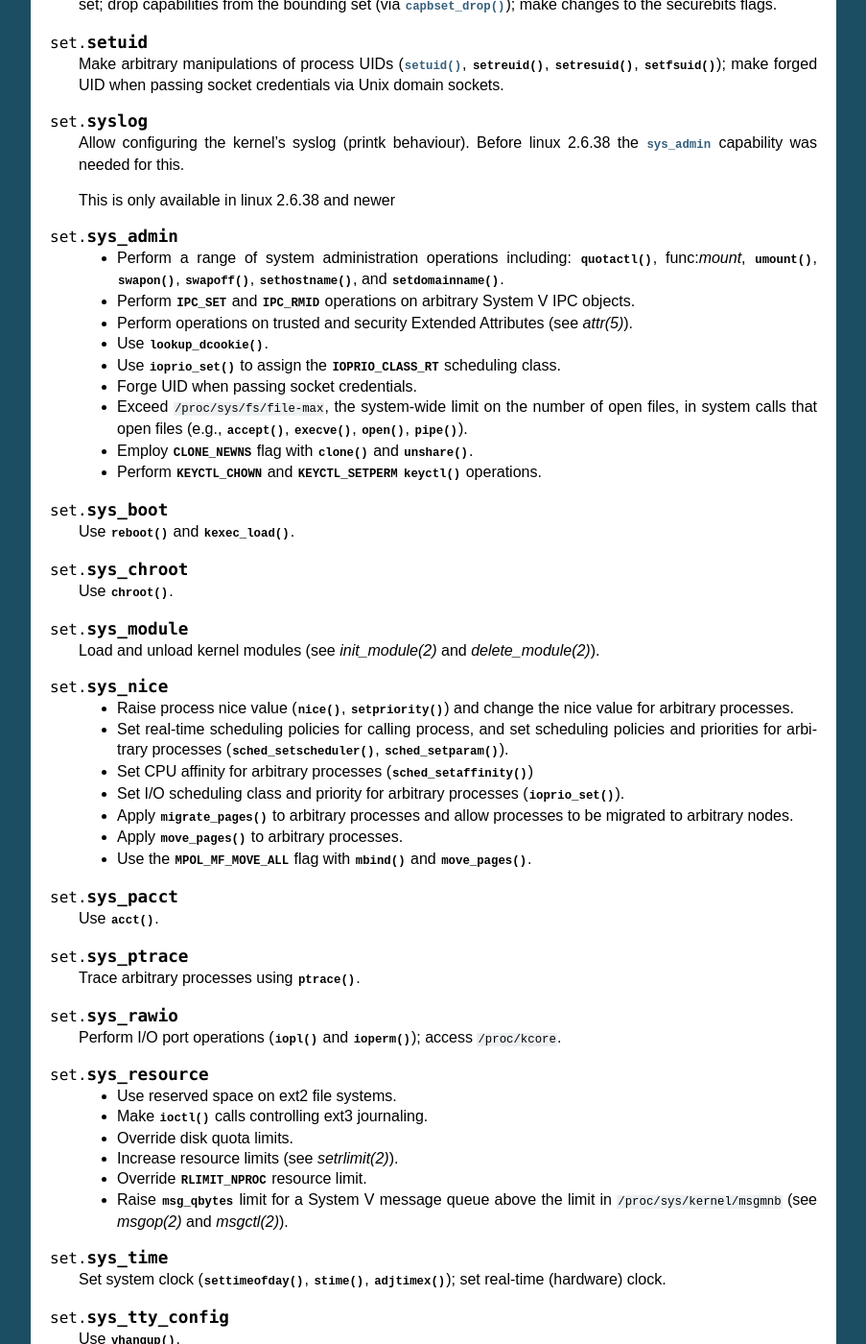
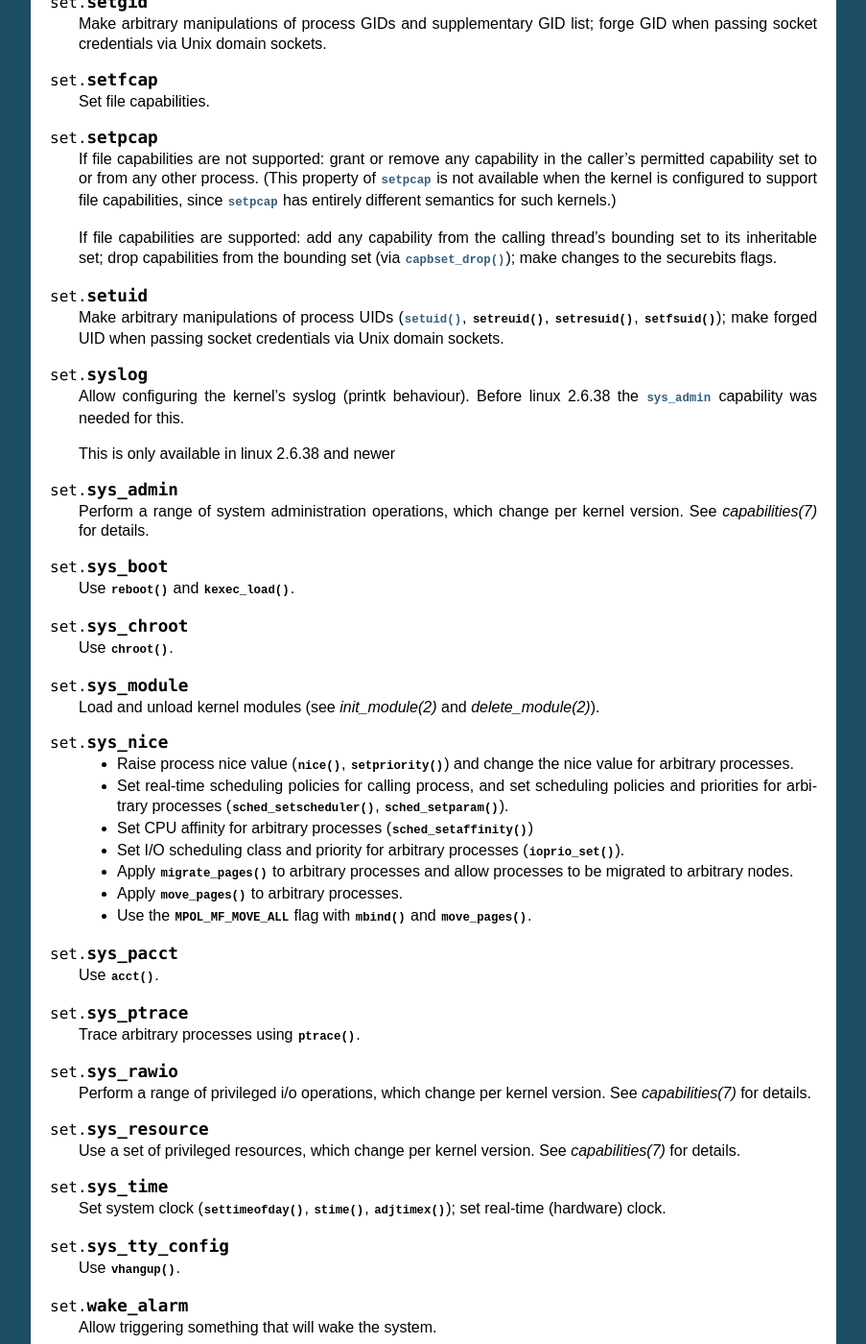
Before and after one commit to seveas/python-prctl, a Sphinx documentation site: the page built from docs/index.rst, in a window 1280 px wide and 1400 px high, scrolled down 8244 px. Shown: the whole window at 96% size, without its empty margins (198-1101 px from the left). Built offline with Sphinx 7.4.7, drawn with Linux system fonts in a browser that asks for light colours; some of the changed text lies outside the part shown.

Commit message:
Update docs for new capabilities and add a build workflow

```diff
--- a/docs/index.rst
+++ b/docs/index.rst
@@ -450,9 +450,23 @@
   Enable and disable kernel auditing; change auditing filter rules; retrieve
   auditing status and filtering rules.
 
+.. attribute:: set.audit_read
+
+  Allow reading the audit log via a multicast netlink socket.
+
 .. attribute:: set.audit_write
 
   Write records to kernel auditing log.
+
+.. attribute:: set.block_suspend
+
+  Employ features that can block system suspend (:manpage:`epoll(7)`
+  :const:`EPOLLWAKEUP`, :file:`/proc/sys/wake_lock`).
+
+.. attribute:: set.bpf
+
+  Employ privileged BPF operations; see :manpage:`bpf(2)` and
+  :manpage:`bpf-helpers(7)`.
 
 .. attribute:: set.chown
 
@@ -510,14 +524,12 @@
 
 .. attribute:: set.mac_admin
 
-  Override Mandatory Access Control (MAC). Implemented for the Smack Linux
-  Security Module (LSM).
+  Allow MAC configuration or state changes. Implemented for the Smack LSM.
 
 .. attribute:: set.mac_override
 
-  Allow MAC configuration or state changes. Implemented for the Smack LSM.
-
-.. The above two were copied from the manpage, but they seem to be swapped. Hmm...
+  Override Mandatory Access Control (MAC). Implemented for the Smack Linux
+  Security Module (LSM).
 
 .. attribute:: set.mknod
 
@@ -579,23 +597,8 @@
 
 .. attribute:: set.sys_admin
 
-  * Perform a range of system administration operations including:
-    :func:`quotactl`, func:`mount`, :func:`umount`, :func:`swapon`,
-    :func:`swapoff`, :func:`sethostname`, and :func:`setdomainname`.
-  * Perform :const:`IPC_SET` and :const:`IPC_RMID` operations on arbitrary
-    System V IPC objects.
-  * Perform operations on trusted and security Extended Attributes (see
-    :manpage:`attr(5)`).
-  * Use :func:`lookup_dcookie`.
-  * Use :func:`ioprio_set` to assign the :const:`IOPRIO_CLASS_RT` scheduling
-    class.
-  * Forge UID when passing socket credentials.
-  * Exceed :file:`/proc/sys/fs/file-max`, the system-wide limit on the number
-    of open files, in system calls that open files (e.g., :func:`accept`,
-    :func:`execve`, :func:`open`, :func:`pipe`).
-  * Employ :const:`CLONE_NEWNS` flag with :func:`clone` and :func:`unshare`.
-  * Perform :const:`KEYCTL_CHOWN` and :const:`KEYCTL_SETPERM` :func:`keyctl`
-    operations.
+  Perform a range of system administration operations, which change per kernel
+  version. See :manpage:`capabilities(7)` for details.
 
 .. attribute:: set.sys_boot
 
@@ -636,19 +639,13 @@
 
 .. attribute:: set.sys_rawio
 
-  Perform I/O port operations (:func:`iopl` and :func:`ioperm`); access
-  :file:`/proc/kcore`.
+  Perform a range of privileged i/o operations, which change per kernel
+  version. See :manpage:`capabilities(7)` for details.
 
 .. attribute:: set.sys_resource
 
-  * Use reserved space on ext2 file systems.
-  * Make :func:`ioctl` calls controlling ext3 journaling.
-  * Override disk quota limits.
-  * Increase resource limits (see :manpage:`setrlimit(2)`).
-  * Override :const:`RLIMIT_NPROC` resource limit.
-  * Raise :c:data:`msg_qbytes` limit for a System V message queue above the
-    limit in :file:`/proc/sys/kernel/msgmnb` (see :manpage:`msgop(2)` and
-    :manpage:`msgctl(2)`).
+  Use a set of privileged resources, which change per kernel version. See
+  :manpage:`capabilities(7)` for details.
 
 .. attribute:: set.sys_time
 
```
Also changed, not shown: other parts of docs/index.rst (+6 -0 lines), 1 other file.
